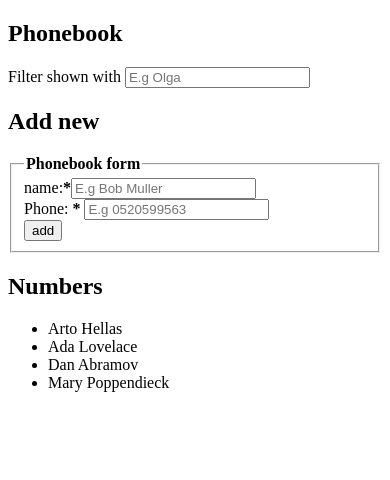
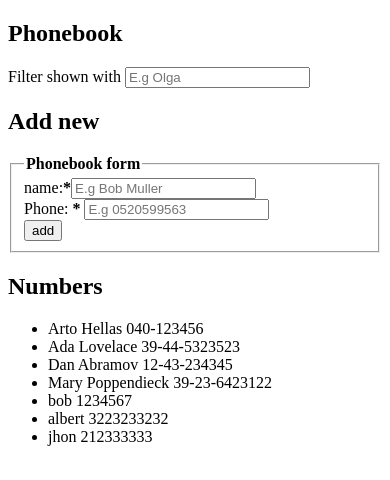
Before and after one commit to suntiagoo/fullstack, a React (Vite) app in the folder part2/phonebook/: page / in a window 390 px wide. Shown: the top 480 px of the page. Built offline with nearby package versions, Linux system fonts and the light colour scheme; data requests are answered from the project's data file.

Commit message:
2.12: The Telephone Agenda Step 7

```diff
--- a/part2/phonebook/db.json
+++ b/part2/phonebook/db.json
@@ -3,22 +3,37 @@
     {
       "name": "Arto Hellas",
       "number": "040-123456",
-            "id": 1
+      "id": "1"
     },
     {
       "name": "Ada Lovelace",
       "number": "39-44-5323523",
-            "id": 2
+      "id": "2"
     },
     {
       "name": "Dan Abramov",
       "number": "12-43-234345",
-            "id": 3
+      "id": "3"
     },
     {
       "name": "Mary Poppendieck",
       "number": "39-23-6423122",
-            "id": 4
+      "id": "4"
+    },
+    {
+      "id": "cf8a",
+      "name": "bob",
+      "number": "1234567"
+    },
+    {
+      "id": "05a5",
+      "name": "albert",
+      "number": "3223233232"
+    },
+    {
+      "id": "a874",
+      "name": "jhon",
+      "number": "212333333"
     }
   ]
 }
--- a/part2/phonebook/src/App.jsx
+++ b/part2/phonebook/src/App.jsx
@@ -7,8 +7,8 @@ import axios from 'axios'
 const App = () => {
 
   const [persons, setPersons] = useState([])
-  const [newName, setNewName] = useState('')
-  const [newPhone, setNewPhone] = useState('')
+  const [name, setName] = useState('')
+  const [number, setNumber] = useState('')
   const [filter, setFilter] = useState('')
 
   useEffect(() => {
@@ -19,12 +19,31 @@ const App = () => {
       })
   }, [])
 
+  const addPerson = (event) => {
+    event.preventDefault()
+    const person = { name, number }
+    const isRepeated = persons.find(person => person.name === name) === undefined ? false : true
+
+    if (!isRepeated) {
+      axios.post('http://localhost:3001/persons', person).then(response => { setPersons(persons.concat(response.data)) })
+    }
+    else {
+      alert(`${name} is already added to phonebook`)
+      setPersons(persons)
+    }
+    setName('')
+    setNumber('')
+
+    //persons.find(person => person.name === name) !== undefined && alert(`${name} is already added to phonebook`)
+    //const nonRepeatedPeople = persons.find(person => person.name === name) === undefined ? persons.concat(person) : persons
+    //persons.find(person => person.name === newName) === undefined ? setPersons(persons.concat(person)) : alert(`${newName} is already added to phonebook`)
+  }
+
   return (
     <div>
       <Filter filter={filter} setFilter={setFilter} />
       <h2>Add new </h2>
-      <PersonForm listPersons={persons} PersonName={newName} newPhone={newPhone} setPersons={setPersons} setNewName={setNewName} setNewPhone={setNewPhone} />
-
+      <PersonForm personName={name} newPhone={number} setNewName={setName} setNewPhone={setNumber} addPerson={addPerson} />
       <h2>Numbers</h2>
       <Numbers people={persons} input={filter} />
     </div>
--- a/part2/phonebook/src/components/Numbers.jsx
+++ b/part2/phonebook/src/components/Numbers.jsx
@@ -7,14 +7,15 @@ const Numbers = ({ people, input }) => {
         else {
             return person.name.toLowerCase().includes(input)
         }
+    })
 
-    })
 
     return (
         <ul>
-            {filteredPerson.map((item) => (
-                <li key={item.id}>{item.name} {item.phone}</li>
-            ))}
+            {
+                filteredPerson.map((item) => (
+                    <li key={item.id}>{item.name} {item.number}</li>
+                ))}
         </ul>
     )
 }
--- a/part2/phonebook/src/components/PersonForm.jsx
+++ b/part2/phonebook/src/components/PersonForm.jsx
@@ -1,4 +1,8 @@
-const PersonForm = ({ listPersons, PersonName, newPhone, setPersons, setNewName, setNewPhone }) => {
+import axios from "axios"
+
+
+
+const PersonForm = ({ personName, newPhone, setNewName, setNewPhone, addPerson }) => {
 
     const hadleName = (event) => {
         setNewName(event.target.value)
@@ -8,24 +12,14 @@ const PersonForm = ({ listPersons, PersonName, newPhone, setPersons, setNewName,
         setNewPhone(event.target.value)
     }
 
-    const addPerson = (event) => {
-        event.preventDefault()
-        const person = {
-            name: PersonName,
-            phone: newPhone,
-            id: listPersons.length + 1,
-        }
-        listPersons.find(person => person.name === PersonName) === undefined ? setPersons(listPersons.concat(person)) + alert(`${PersonName} was adding to phonebook`) : alert(`${PersonName} is already added to phonebook`)
-        setNewName('')
-        setNewPhone('')
-    }
+
 
     return (
-        <fieldset >
+        <fieldset>
             <legend><strong>Phonebook form</strong></legend>
             <form onSubmit={addPerson}>
                 <label >
-                    name:<strong>*</strong><input type='tel' id='name' value={PersonName} onChange={hadleName} minLength={2} maxLength={20} placeholder='E.g Bob Muller' required />
+                    name:<strong>*</strong><input type='tel' id='name' value={personName} onChange={hadleName} minLength={2} maxLength={20} placeholder='E.g Bob Muller' required />
                 </label>
                 <div>
                     <label>
@@ -36,7 +30,9 @@ const PersonForm = ({ listPersons, PersonName, newPhone, setPersons, setNewName,
                     <button type="submit">add</button>
                 </div>
             </form>
+
         </fieldset>
+
     )
 }
 export default PersonForm
```
Lines whose indentation alone changed are shown as unchanged.
